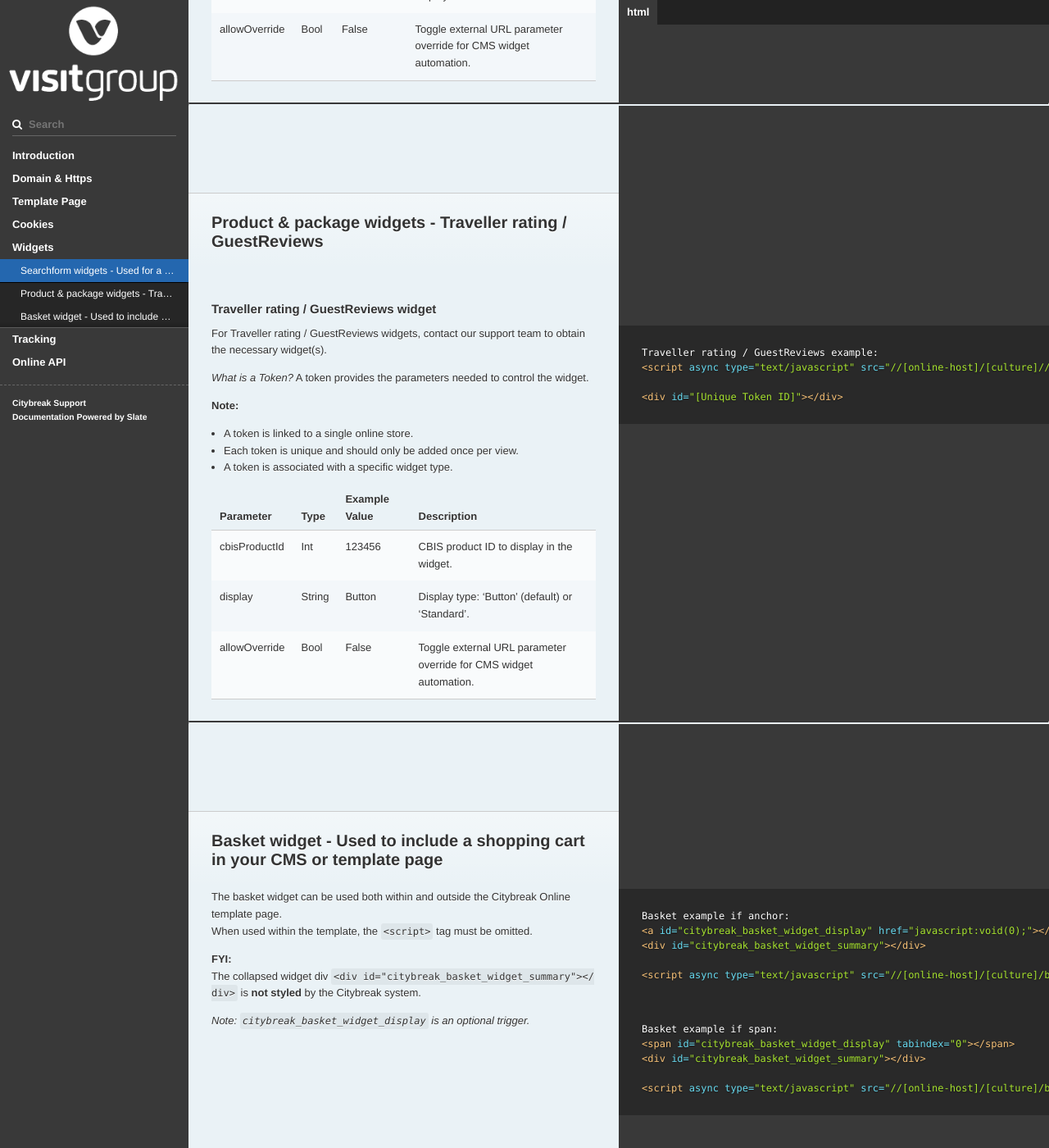
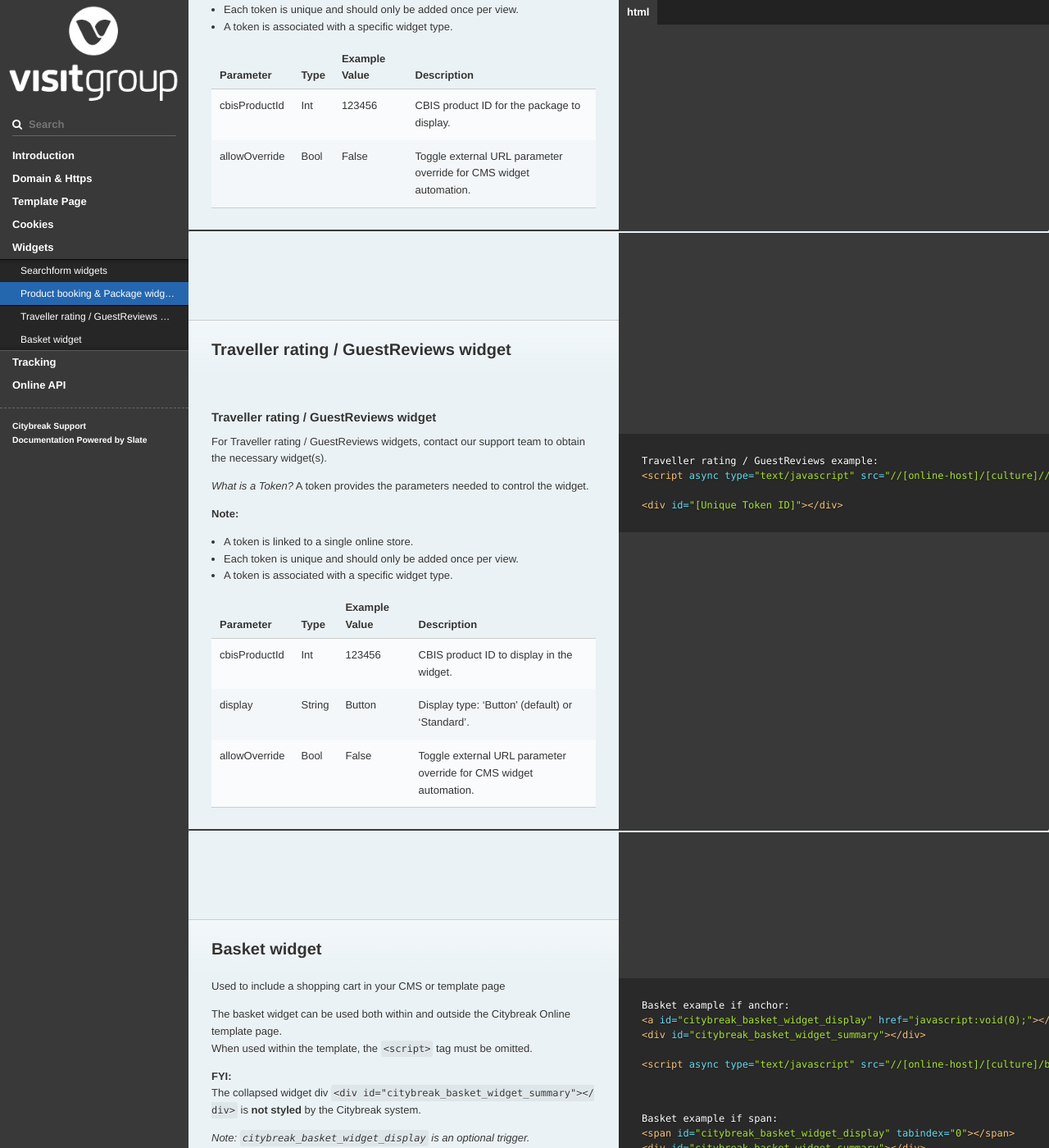
Before and after one commit to visit/citybreak-online-doc, a Jekyll site: the page built from index.md, in a window 1280 px wide and 1400 px high, scrolled down 15664 px. Shown: the whole window at 82% size. Built offline with Jekyll 4.4.1, drawn with Linux system fonts in a browser that asks for light colours; our own code applies the rules of GitHub Pages for plain Markdown files; some of the changed text lies outside the part shown.

Commit message:
Update widgets.md

````diff
--- a/_includes/widgets.md
+++ b/_includes/widgets.md
@@ -32,7 +32,7 @@ See the example for the specific widget you need below.
 - [Traveller Rating / Guest Reviews Widget](#traveller_rating)
 - [Basket Widget](#Basket)
 
-## <a id="Searchforms"></a> Searchform widgets - Used for a search or filtering for products per guide.
+## <a id="Searchforms"></a> Searchform widgets
 
 Searchform widgets are used if you need a multi-product or a transport searchform in your CMS.
 
@@ -127,6 +127,8 @@ Used for external flight searches.
 | css                       |        | [url]          | Add the absolute URL to your custom hosted CSS.                                        |
 
 ---
+
+## <a id="product_package"></a> Product booking & Package widgets
 
 ### Todo group booking widget
 ```html
@@ -243,7 +245,7 @@ For Dynamic packages widgets, contact our support team to obtain the necessary w
 
 ---
 
-## <a id="traveller_rating"></a> Product & package widgets - Traveller rating / GuestReviews
+## <a id="traveller_rating"></a> Traveller rating / GuestReviews widget
 
 ### Traveller rating / GuestReviews widget
 ```html
@@ -269,7 +271,7 @@ For Traveller rating / GuestReviews widgets, contact our support team to obtain
 
 ---
 
-## <a id="Basket"></a> Basket widget - Used to include a shopping cart in your CMS or template page
+## <a id="Basket"></a> Basket widget
 ```html
 Basket example if anchor:
 <a id="citybreak_basket_widget_display" href="javascript:void(0);"></a>
````
Also changed, not shown: other parts of _includes/widgets.md (+2 -0 lines).
